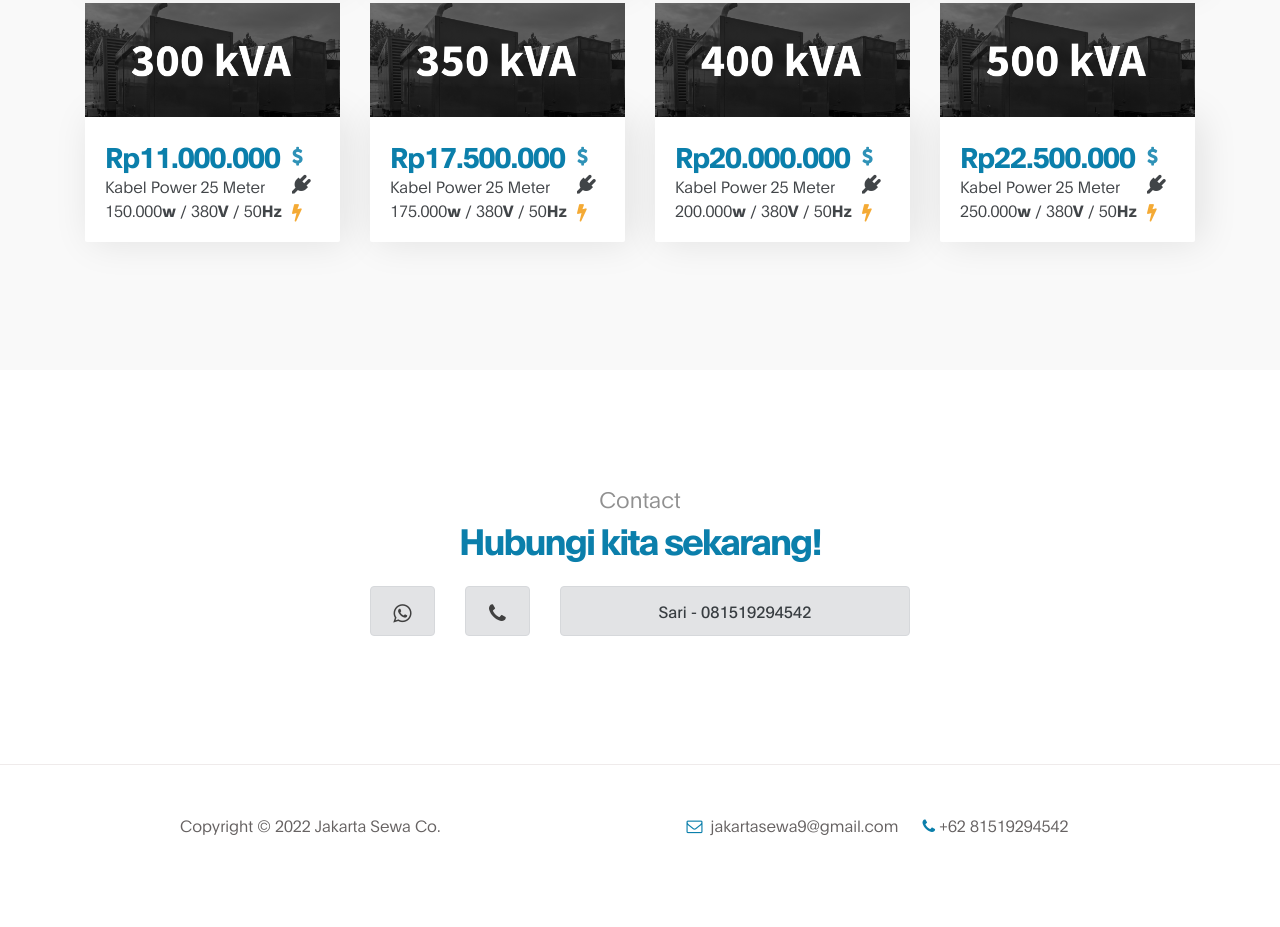
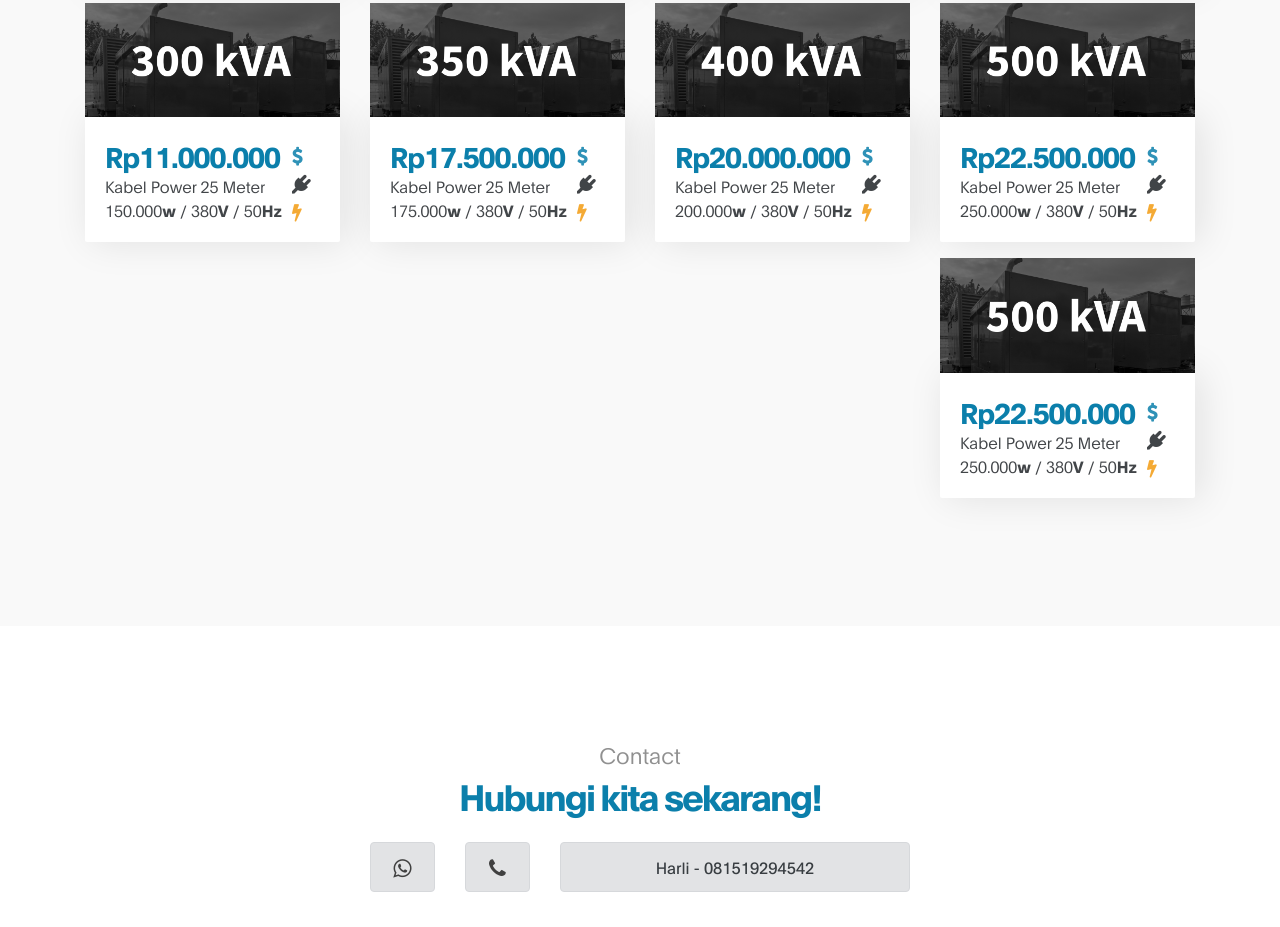
Before and after one commit to ronggothelast/jakartasewa, a plain HTML site: page index.html in a window 1280 px wide. Shown: the part 2253-3180 px from the top of the page. Before the commit the page ends 3154 px from the top, so only its background shows below. Drawn offline with Linux system fonts and the light colour scheme.

Commit message:
fixing typo

```diff
--- a/index.html
+++ b/index.html
@@ -360,6 +360,25 @@
                                     </div>
                                 </div>
                             </div>
+                            <div class="ml-lg-auto col-lg-3 col-md-6 col-12 mb-3" data-aos="fade-up" data-aos-delay="700">
+                                <div class="team-thumb">
+                                    <img src="images/500kva.png" class="img-fluid" alt="Trainer">
+
+                                    <div class="team-info d-flex flex-column">
+                                        <ul class="social-icon mt-3">
+
+                                           <span class="warnaharga"><li><a  class="fa fa-dollar"></a></li></span>
+                                           <span ><li><a  class="fa fa-plug"></a></li></span>
+                                           <span style="color:#f39c12"><li><a  class="fa fa-bolt"></a></li></span>
+                                        </ul>
+                                        <h3 class="warnaharga">Rp22.500.000</h3>
+                                        <span>Kabel Power 25 Meter</span>
+                                        <span>250.000<b>w</b> / 380<b>V</b> / 50<b>Hz</b></span>
+
+
+                                    </div>
+                                </div>
+                            </div>
 
                     </div>
                </div>
@@ -377,13 +396,13 @@
                     </div>
                     <div class="row justify-content-md-center">
                         <div class="col-lg-1 text-center " data-aos="fade-right" data-aos-delay="400">
-                            <div class="alert alert-secondary" role="alert"><a href="https://api.whatsapp.com/send?phone=628151294542"><i class="fa fa-whatsapp fa-lg" aria-hidden="true"></i></a></div>
+                            <div class="alert alert-secondary" role="alert"><a href="https://api.whatsapp.com/send?phone=6281519294542"><i class="fa fa-whatsapp fa-lg" aria-hidden="true"></i></a></div>
                         </div>
                         <div class="col-lg-1 text-center" data-aos="fade-right" data-aos-delay="300">
-                            <div class="alert alert-secondary" role="alert"><a href="tel:+628151294542"><i class="fa fa-phone fa-lg" aria-hidden="true"></i></a></div>
+                            <div class="alert alert-secondary" role="alert"><a href="tel:+6281519294542"><i class="fa fa-phone fa-lg" aria-hidden="true"></i></a></div>
                         </div>
                         <div class="col-lg-4 text-center" data-aos="fade-right" data-aos-delay="250">
-                            <div class="alert alert-secondary" role="alert">Sari - 081519294542</div>
+                            <div class="alert alert-secondary" role="alert">Harli - 081519294542</div>
                         </div>
                     </div>
                </div>
```
